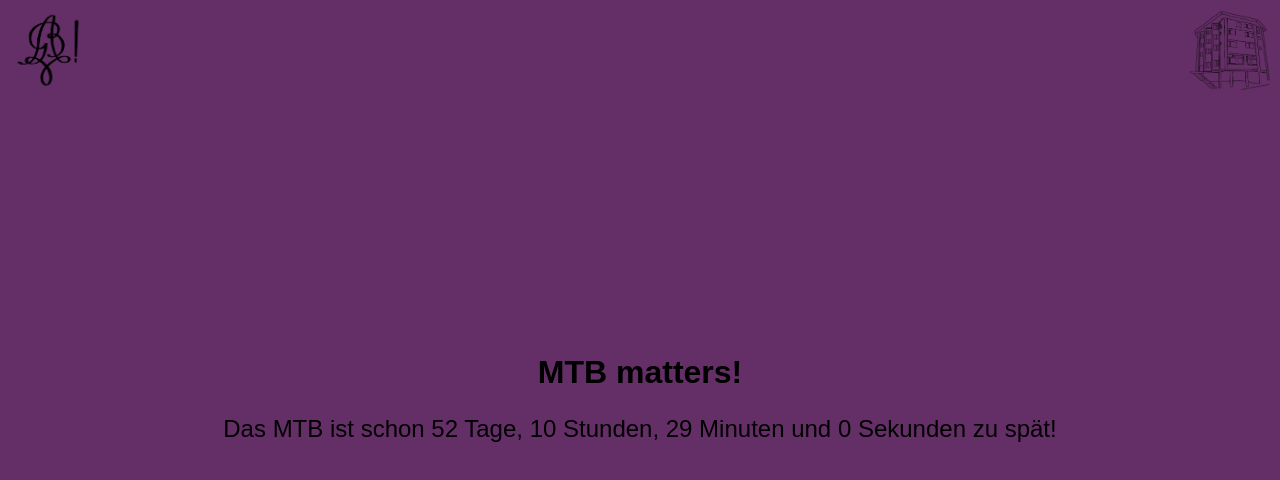
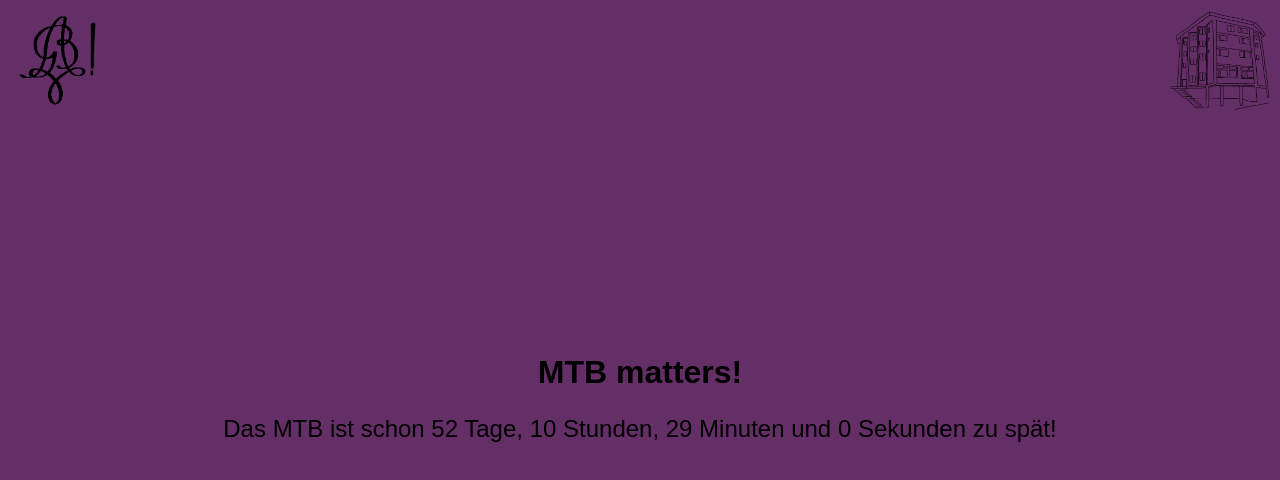
Before and after one commit to agburse-mtb/agburse-mtb.github.io, a plain HTML site: page index.html in a window 1280 px wide. Drawn offline with Linux system fonts and the light colour scheme.

Commit message:
Update index.html

```diff
--- a/index.html
+++ b/index.html
@@ -6,9 +6,9 @@
 </head>
 <body style="font-family: Arial, sans-serif; display: flex; justify-content: center; align-items: center; height: 100vh; margin: 0; background-color: #642f66;">
   <div class="container" style="text-align: center;">
-    <img src="zirkel.png" alt="Logo 1" style="position: absolute; top: 10px; left: 10px; width: 80px; height: 80px;">
-    <img src="haus.png" alt="Logo 2" style="position: absolute; top: 10px; right: 10px; width: 80px; height: 80px;">
-    <h1>MTB matters!</h1>
+    <img src="zirkel.png" alt="Logo 1" style="position: absolute; top: 10px; left: 10px; width: 100px; height: 100px;">
+    <img src="haus.png" alt="Logo 2" style="position: absolute; top: 10px; right: 10px; width: 100px; height: 100px;">
+    <h1 style="font-size: 2em;">MTB matters!</h1>
     <div id="counter">
       <p id="counterText" style="font-size: 1.5em;"></p>
     </div>
```
